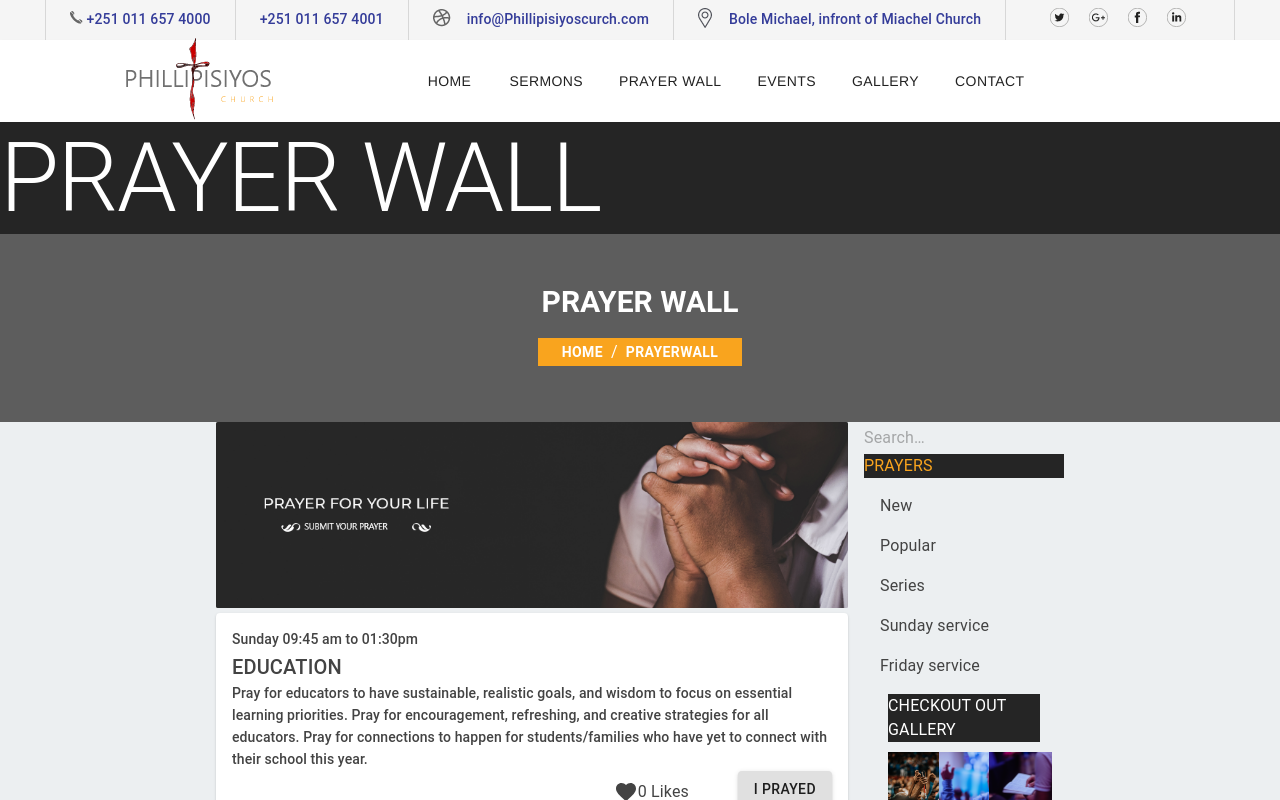
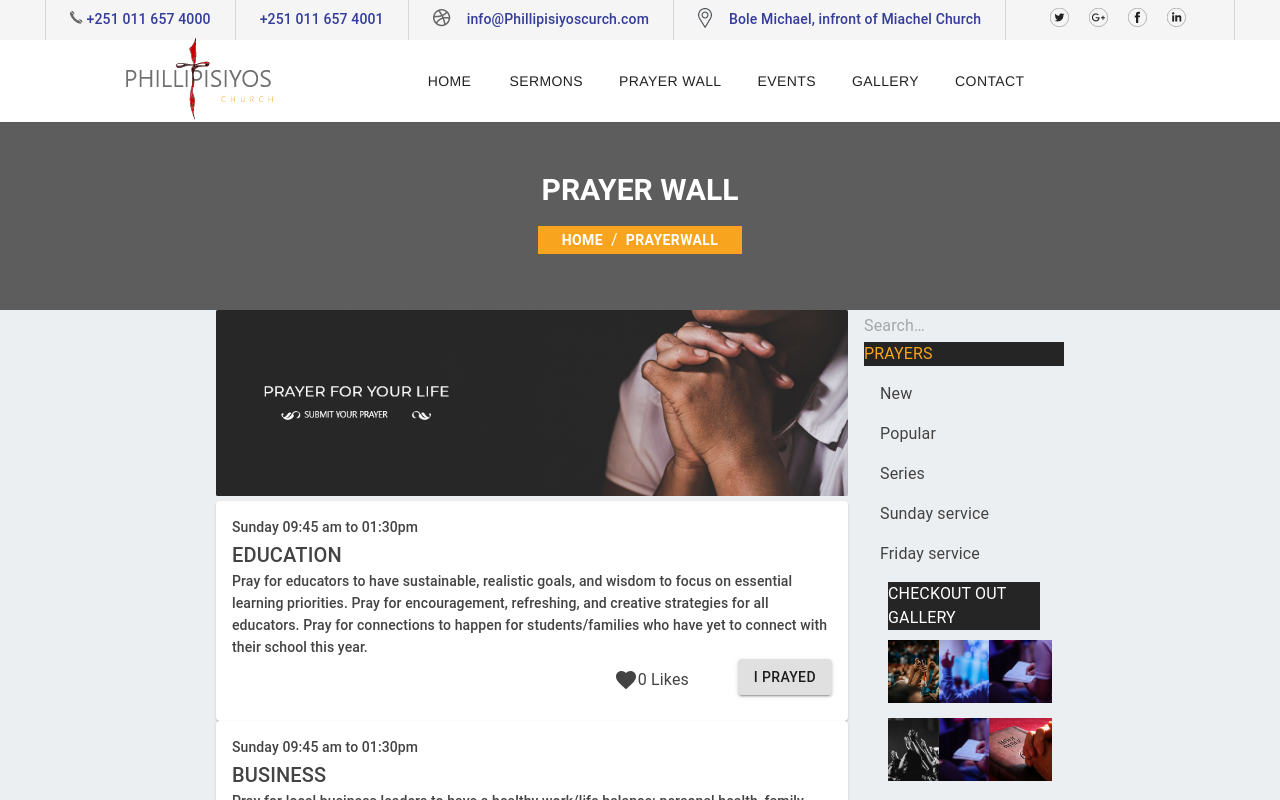
Before and after one commit to Alazar-dev/Filadelfia-web, a React (Create React App) app: page /prayerwall in a window 1280 px wide. Shown: the top 800 px of the page. Built offline with nearby package versions, Linux system fonts and the light colour scheme.

Commit message:
removed header typography

```diff
--- a/src/pages/prayerwall/PrayerWall.js
+++ b/src/pages/prayerwall/PrayerWall.js
@@ -50,7 +50,6 @@ const PrayerWall = () => {
   return (
     <div>
       <Box bgcolor="primary.dark" color="info.contrastText">
-        <Typography variant="h1">PRAYER WALL</Typography>
         <BreadcumbHero title="Prayer Wall" />
       </Box>
       <Grid justify="center" container spacing={2}>
```
